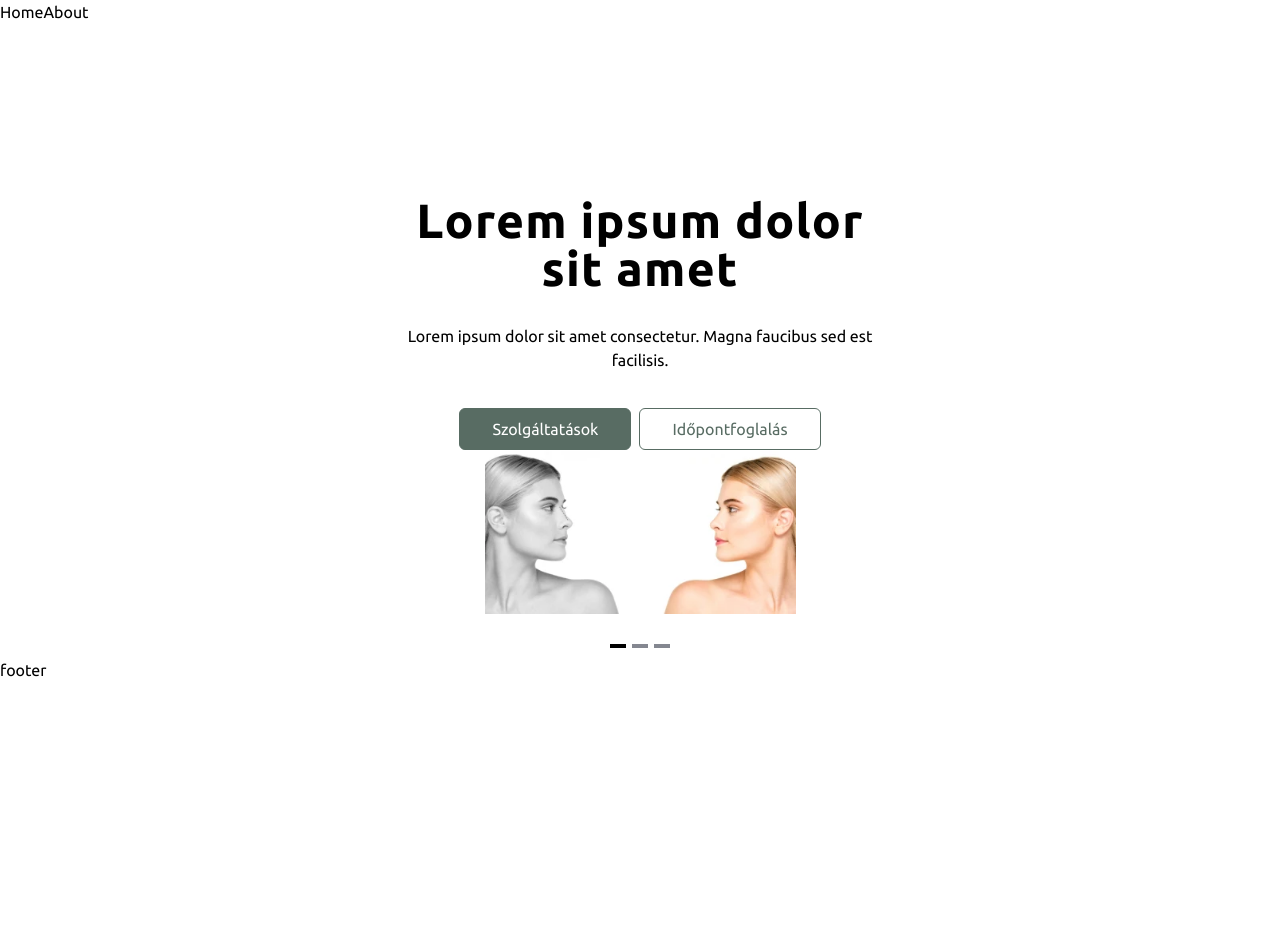
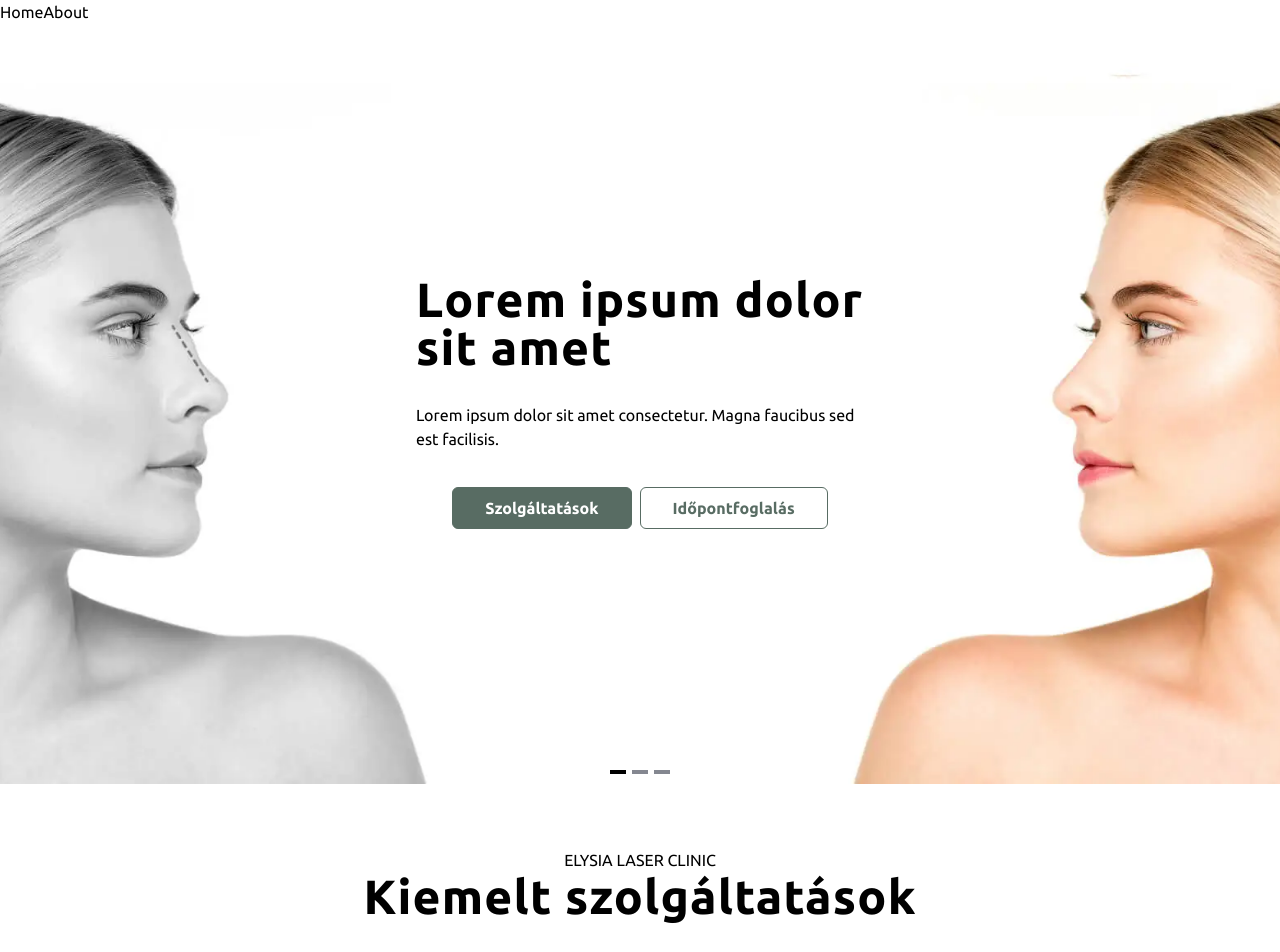
Before and after one commit to omgzsa/elysia-app, a Vue app in the folder frontend/: page / in a window 1280 px wide. Shown: the top 952 px of the page. Before the commit the page ends 800 px from the top, so only its background shows below. Built offline with nearby package versions, Linux system fonts and the light colour scheme.

Commit message:
hero - head alignment needs mod

```diff
--- a/frontend/src/components/home/HomeHero.vue
+++ b/frontend/src/components/home/HomeHero.vue
@@ -1,30 +1,28 @@
 <script setup>
-import "vue3-carousel/dist/carousel.css";
 import { Carousel, Slide, Pagination } from "vue3-carousel";
 import { RouterLink } from "vue-router";
 import { useGetImageUrl } from "../../composables/getImageUrl";
 
+import "vue3-carousel/dist/carousel.css";
+
 defineProps({
-  slides: {
-    type: Array,
-  },
+  slides: { type: Object, required: true },
 });
 </script>
 
 <template>
-  <carousel class="text-center py-8">
-    <slide v-for="slide in slides" :key="slide.alt">
+  <carousel>
+    <slide v-for="slide in slides" :key="slide.id">
       <div
-        class="carousel__item w-full flex justify-center place-items-center bg-contain bg-no-repeat bg-bottom"
+        class="grid grid-cols-1 items-center w-full bg-contain lg:bg-cover xl:bg-top min-h-[580px] xl:min-h-[760px] bg-no-repeat bg-bottom"
         :style="{ backgroundImage: `url(${useGetImageUrl(slide.img)})` }"
+        :class="slide.color"
       >
-        <div
-          class="container mx-auto flex flex-col items-center px-4 py-16 text-center md:py-32 md:px-10 lg:px-32 xl:max-w-3xl"
-        >
+        <div class="w-full mx-auto flex flex-col max-w-md gap-y-8">
           <h1>{{ slide.title }}</h1>
-          <p class="mb-8 mt-auto">{{ slide.text }}</p>
-          <!-- BUTTONS -->
-          <div class="flex flex-col items-center md:mx-auto md:flex-row mb-8">
+          <p>{{ slide.text }}</p>
+
+          <div class="flex flex-col items-center md:mx-auto md:flex-row">
             <RouterLink :to="{ name: 'services', path: '/services' }">
               <button
                 class="rounded-md px-8 py-2 m-1 overflow-hidden relative group cursor-pointer font-medium text-white bg-accent-100 border border-accent-100"
@@ -33,7 +31,7 @@ defineProps({
                   class="absolute w-64 h-0 transition-all duration-300 origin-center rotate-45 -translate-x-20 bg-white top-1/2 group-hover:h-64 group-hover:-translate-y-32 ease"
                 ></span>
                 <span
-                  class="flex flex-row gap-2 relative text-white transition duration-300 group-hover:text-accent-100 ease"
+                  class="font-bold flex flex-row gap-2 relative text-white transition duration-300 group-hover:text-accent-100 ease"
                   >Szolgáltatások</span
                 >
               </button>
@@ -46,13 +44,12 @@ defineProps({
                   class="absolute w-64 h-0 transition-all duration-300 origin-center rotate-45 -translate-x-20 bg-accent-100 top-1/2 group-hover:h-64 group-hover:-translate-y-32 ease"
                 ></span>
                 <span
-                  class="flex flex-row gap-2 relative text-accent-100 transition duration-300 group-hover:text-white ease"
+                  class="font-bold flex flex-row gap-2 relative text-accent-100 transition duration-300 group-hover:text-white ease"
                   >Időpontfoglalás</span
                 >
               </button>
             </RouterLink>
           </div>
-          <!-- <img :src="useGetImageUrl(slide.img)" :alt="slide.alt" /> -->
         </div>
       </div>
     </slide>
@@ -63,19 +60,20 @@ defineProps({
     </template>
   </carousel>
 </template>
+
 <style>
 .carousel {
   padding-left: 0px;
 }
 
-/* .carousel__item {
-  min-height: 200px;
-  width: 100%;
+.carousel__item {
+  /* min-height: 500px; */
+  /* width: 100%;
   display: flex;
-  justify-content: center;
-  align-items: center;
-  border: 1px solid rgb(40, 207, 187);
-} */
+  justify-content: space-evenly;
+  align-items: center; */
+  /* border: 1px solid rgb(40, 207, 187); */
+}
 
 .carousel__slide {
   /* padding: 10px; */
--- /dev/null
+++ b/frontend/src/components/home/HomeServices.vue
@@ -0,0 +1,13 @@
+<script setup></script>
+
+<template>
+  <div class="text-center">
+    <span>ELYSIA LASER CLINIC</span>
+    <h2>Kiemelt szolgáltatások</h2>
+    <p>
+      Lorem ipsum dolor sit amet consectetur. Pulvinar hendrerit arcu et quam
+      blandit integer blandit pellentesque maecenas. Amet diam volutpat
+      pellentesque a risus.
+    </p>
+  </div>
+</template>
--- a/frontend/src/main.css
+++ b/frontend/src/main.css
@@ -10,11 +10,11 @@
     @apply px-2 sm:px-6 lg:px-8;
   } */
   section {
-    @apply mx-auto;
+    @apply mx-auto mb-8 md:mb-16;
   }
 
   h1 {
-    @apply font-bold text-4xl sm:text-5xl mb-8 tracking-wide;
+    @apply font-bold text-4xl sm:text-5xl tracking-wide;
   }
 
   h2 {
@@ -46,3 +46,6 @@
     }
   } */
 }
+
+@layer components {
+}
--- a/frontend/src/main.js
+++ b/frontend/src/main.js
@@ -7,7 +7,7 @@ import router from "./router";
 // import AppLink from "@/components/AppLink.vue";
 
 // css
-import "@/main.css";
+import "./main.css";
 
 const app = createApp(App);
 
--- a/frontend/src/views/HomeView.vue
+++ b/frontend/src/views/HomeView.vue
@@ -1,25 +1,34 @@
 <script setup>
 import { ref } from "vue";
 import HomeHero from "../components/home/HomeHero.vue";
+import HomeServices from "../components/home/HomeServices.vue";
+
+import "vue3-carousel/dist/carousel.css";
 
 const slides = ref([
   {
+    id: 1,
     title: "Lorem ipsum dolor sit amet",
     alt: "mirrored image of the same woman, one is in black and white",
     text: "Lorem ipsum dolor sit amet consectetur. Magna faucibus sed est facilisis.",
-    img: "woman_hero_1_mobile.webp",
+    img: "woman_hero_1.webp",
+    color: "bg-white",
   },
   {
+    id: 2,
     title: "Lorem ipsum dolor sit amet consectetur",
     alt: "a woman stretching her legs",
     text: "Lorem ipsum dolor sit amet consectetur. Magna faucibus sed est facilisis elementum. Mauris enim fringilla diam ultricies suspendisse purus elit.",
-    img: "woman_hero_2_mobile.webp",
+    img: "woman_hero_2.webp",
+    color: "bg-secondary-200",
   },
   {
+    id: 3,
     title: "Lorem ipsum dolor",
     alt: "a woman smiling",
     text: "Lorem ipsum dolor sit amet consectetur. Magna faucibus sed est facilisis elementum. Mauris enim fringilla diam.",
-    img: "woman_hero_3_mobile.webp",
+    img: "woman_hero_3.webp",
+    color: "bg-accent-200",
   },
 ]);
 </script>
@@ -28,4 +37,7 @@ const slides = ref([
   <section>
     <HomeHero :slides="slides" />
   </section>
+  <section>
+    <HomeServices />
+  </section>
 </template>
--- a/frontend/tailwind.config.js
+++ b/frontend/tailwind.config.js
@@ -15,9 +15,11 @@ module.exports = {
         },
         secondary: {
           100: "#E7C899",
+          200: "#FDFBEE",
         },
         accent: {
           100: "#586C63",
+          200: "#D0CFBB",
         },
       },
     },
--- a/frontend/vite.config.js
+++ b/frontend/vite.config.js
@@ -6,6 +6,11 @@ import vue from "@vitejs/plugin-vue";
 // https://vitejs.dev/config/
 export default defineConfig({
   plugins: [vue()],
+  server: {
+    watch: {
+      usePolling: true,
+    },
+  },
   resolve: {
     alias: {
       "@": fileURLToPath(new URL("./src", import.meta.url)),
```
Also changed, not shown: frontend/src/assets/images/woman_hero_3.webp.
